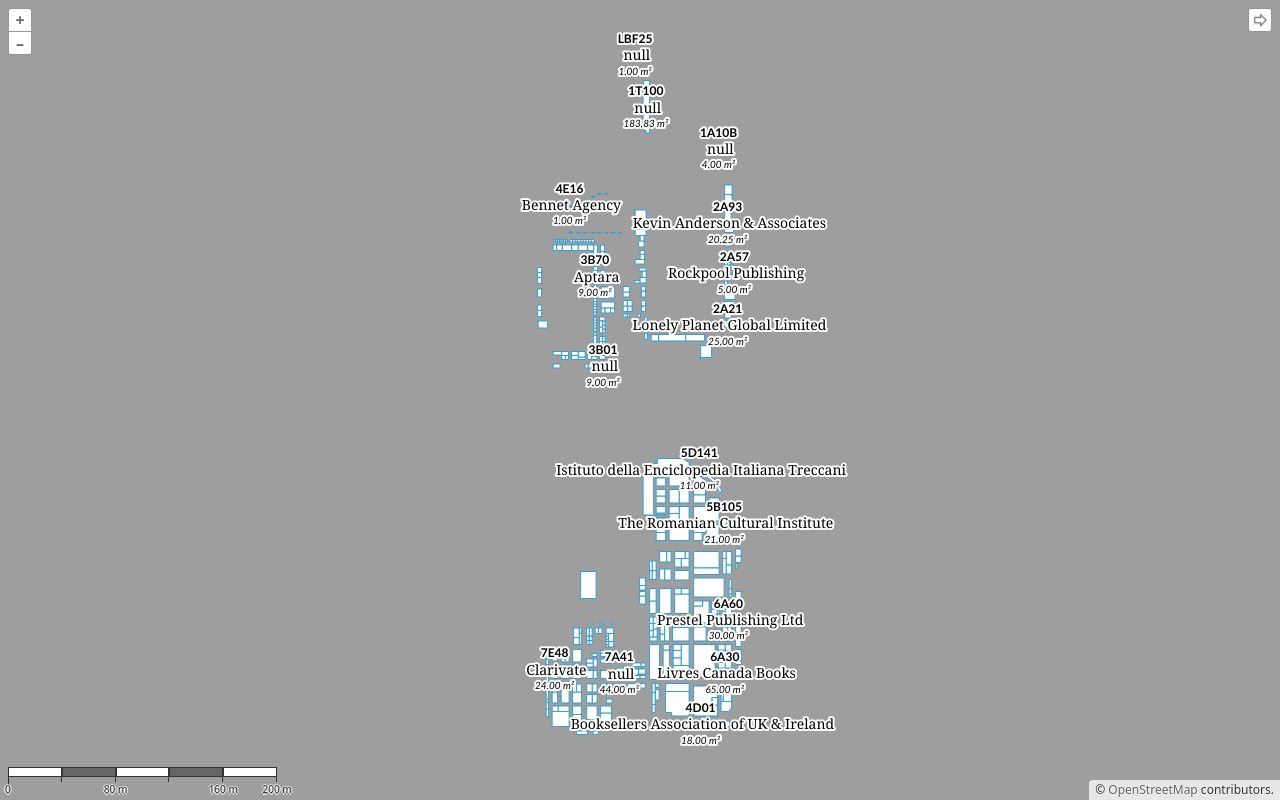
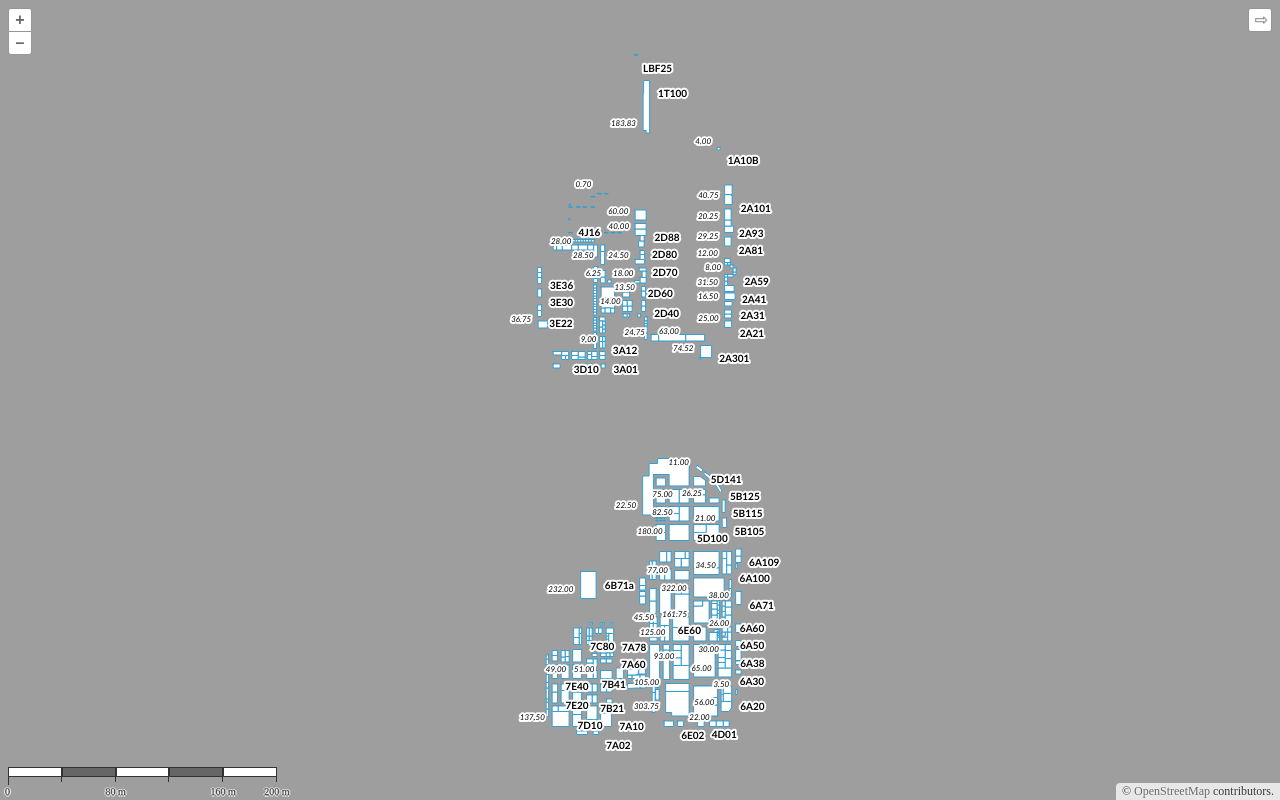
Before and after one commit to wknowles/athena, a website built with Vite: page index.html in a window 1280 px wide. Built offline with nearby package versions, Linux system fonts and the light colour scheme.

Commit message:
Trying to get labels to work

```diff
--- a/index.html
+++ b/index.html
@@ -4,13 +4,13 @@
     <meta charset="UTF-8" />
     <link rel="icon" type="image/x-icon" href="https://openlayers.org/favicon.ico" />
     <meta name="viewport" content="width=device-width, initial-scale=1.0" />
-    <title>Using OpenLayers with Vite</title>
-    <link rel="stylesheet" href="https://cdn.jsdelivr.net/npm/bootstrap@5.2.0/dist/css/bootstrap.min.css">
+    <title>World Travel Market 2026</title>
+    <!-- <link rel="stylesheet" href="https://cdn.jsdelivr.net/npm/bootstrap@5.2.0/dist/css/bootstrap.min.css"> -->
     <link rel="stylesheet" href="node_modules/ol/ol.css">
   </head>
   <body>
     <div id="map"></div>
-    <script src="https://cdn.jsdelivr.net/npm/bootstrap@5.2.0/dist/js/bootstrap.bundle.min.js"></script>
+    <!-- <script src="https://cdn.jsdelivr.net/npm/bootstrap@5.2.0/dist/js/bootstrap.bundle.min.js"></script> -->
     <script type="module" src="./main.js"></script>
   </body>
 </html>
--- a/main.js
+++ b/main.js
@@ -7,14 +7,16 @@
 import TileLayer from 'ol/layer/Tile';
 import OSM from 'ol/source/OSM.js';
 import {fromLonLat} from 'ol/proj.js';
-// import GeoJSON from 'ol/format/GeoJSON.js';
-import TopoJSON from 'ol/format/TopoJSON.js';
+import GeoJSON from 'ol/format/GeoJSON.js';
+// import TopoJSON from 'ol/format/TopoJSON.js';
 import VectorLayer from 'ol/layer/Vector.js';
 import VectorSource from 'ol/source/Vector.js';
 import Fill from 'ol/style/Fill.js';
 import Stroke from 'ol/style/Stroke.js';
+import Point from 'ol/geom/Point.js';
 import Style from 'ol/style/Style.js';
 import Text from 'ol/style/Text.js';
+import { withinExtentAndZ } from 'ol/tilecoord';
 
 // --- Config ---
 const venueLonLat = [0.029912, 51.508144];
@@ -34,7 +36,7 @@
 const labelStyle = new Style({
   text: new Text({
     font: '14px Georgia,sans-serif',
-    overflow: 'show',
+    overflow: true,
     fill: new Fill({ color: '#000'}),
     stroke: new Stroke({ color: '#fff', width: 4 }),
   }),
@@ -44,6 +46,62 @@
   stroke: new Stroke({ color: '#319FD3', width: 1 }),
 });
 const style = [standStyle, labelStyle];
+
+// Caches for label styles
+const standIDLabelCache = {};
+const standAreaLabelCache = {};
+
+const standIDLabel = (feature) => {
+  const standID = feature.get('standID') || '';
+  if (standIDLabelCache[standID]) return standIDLabelCache[standID];
+  // Get the geometry's extent
+  const extent = feature.getGeometry().getExtent();
+  // Top left corner: [maxX, maxY]
+  const topLeft = [extent[0], extent[3]];
+
+  // Create a new style with the label at the top left
+  const style = new Style({
+    geometry: new Point(topLeft),
+    text: new Text({
+      text: String(standID),
+      font: 'bold 10px Calibri,sans-serif',
+      fill: new Fill({ color: '#000' }),
+      stroke: new Stroke({ color: '#fff', width: 4 }),
+      offsetX: 10, // adjust as needed to avoid clipping
+      offsetY: 10,  // adjust as needed to avoid clipping
+      textAlign: 'left',
+      textBaseline: 'top',
+    }),
+  });
+  standIDLabelCache[standID] = style;
+  return style;
+};
+
+const standAreaLabel = (feature) => {
+  const area = feature.get('Area') || '';
+  if (standAreaLabelCache[area]) return standAreaLabelCache[area];
+  // Get the geometry's extent
+  const extent = feature.getGeometry().getExtent();
+  // Top left corner: [maxX, maxY]
+  const bottomRight = [extent[2], extent[1]];
+
+  // Create a new style with the label at the top left
+  const style = new Style({
+    geometry: new Point(bottomRight),
+    text: new Text({
+      text: String(area),
+      font: 'italic 8px Calibri,sans-serif',
+      fill: new Fill({ color: '#000' }),
+      stroke: new Stroke({ color: '#fff', width: 4 }),
+      offsetX: -8, // adjust as needed to avoid clipping
+      offsetY: -6,  // adjust as needed to avoid clipping
+      textAlign: 'right',
+      textBaseline: 'bottom',
+    }),
+  });
+  standAreaLabelCache[area] = style;
+  return style;
+};
 
 // --- Scale Control ---
 const scaleControl = () =>
@@ -55,30 +113,18 @@
     minWidth: 140,
   });
 
-// -- Stands Layer ---
+// --- Stands Layer ---
 const standsLayer = new VectorLayer({
-    declutter: 'separate',
-    source: new VectorSource({
-    url: 'LBF25.json',
-    format: new TopoJSON(),
+  declutter: true,
+  source: new VectorSource({
+    url: 'LBF25.geojson',
+    format: new GeoJSON(),
   }),
-  style: feature => {
-    labelStyle.getText().setText(
-      [
-        `${feature.get('standID')}`,
-        'bold 12px Calibri,sans-serif',
-        '\n',
-        '',
-        ` ${feature.get('Display Name')}`,
-        '',
-        '\n',
-        '',
-        `${feature.get('Area')} m²`,
-        'italic 10px Calibri,sans-serif',
-      ]
-    );
-    return style;
-  },
+  style: feature => [
+    standStyle,
+    standIDLabel(feature),
+    standAreaLabel(feature)
+  ],
 });
 
 // --- Map ---
@@ -102,49 +148,49 @@
 
 map.addInteraction(link);
 
-//  --- Add tooltips styled by bootstrap ---
-document
-  .querySelectorAll('.ol-zoom-in, .ol-zoom-out, .ol-rotate-reset')
-  .forEach(function (el) {
-    new bootstrap.Tooltip(el, {
-      container: '#map',
-    });
-  });
+// //  --- Add tooltips styled by bootstrap ---
+// document
+//   .querySelectorAll('.ol-zoom-in, .ol-zoom-out, .ol-rotate-reset')
+//   .forEach(function (el) {
+//     new bootstrap.Tooltip(el, {
+//       container: '#map',
+//     });
+//   });
 
-// --- Highlight Feature on Hover ---
-const highlightStyle = new Style({
-  fill: new Fill({ color: 'rgba(255,255,0,0.3)' }),
-  stroke: new Stroke({ color: '#f00', width: 2 }),
-});
+// // --- Highlight Feature on Hover ---
+// const highlightStyle = new Style({
+//   fill: new Fill({ color: 'rgba(255,255,0,0.3)' }),
+//   stroke: new Stroke({ color: '#f00', width: 2 }),
+// });
 
-const featureOverlay = new VectorLayer({
-  source: new VectorSource(),
-  map: map,
-  style: highlightStyle,
-});
+// const featureOverlay = new VectorLayer({
+//   source: new VectorSource(),
+//   map: map,
+//   style: highlightStyle,
+// });
 
-let highlightedFeature = null;
+// let highlightedFeature = null;
 
-const highlightFeatureAtPixel = pixel => {
-  const feature = map.forEachFeatureAtPixel(pixel, f => f);
-  const overlaySource = featureOverlay.getSource();
+// const highlightFeatureAtPixel = pixel => {
+//   const feature = map.forEachFeatureAtPixel(pixel, f => f);
+//   const overlaySource = featureOverlay.getSource();
 
-  if (highlightedFeature && highlightedFeature !== feature) {
-    overlaySource.removeFeature(highlightedFeature);
-    highlightedFeature = null;
-  }
-  if (feature && feature !== highlightedFeature) {
-    overlaySource.addFeature(feature);
-    highlightedFeature = feature;
-  }
-};
+//   if (highlightedFeature && highlightedFeature !== feature) {
+//     overlaySource.removeFeature(highlightedFeature);
+//     highlightedFeature = null;
+//   }
+//   if (feature && feature !== highlightedFeature) {
+//     overlaySource.addFeature(feature);
+//     highlightedFeature = feature;
+//   }
+// };
 
-map.on('pointermove', evt => {
-  if (!evt.dragging) {
-    highlightFeatureAtPixel(evt.pixel);
-  }
-});
+// map.on('pointermove', evt => {
+//   if (!evt.dragging) {
+//     highlightFeatureAtPixel(evt.pixel);
+//   }
+// });
 
-map.on('click', evt => {
-  highlightFeatureAtPixel(evt.pixel);
-});
+// map.on('click', evt => {
+//   highlightFeatureAtPixel(evt.pixel);
+// });
```
